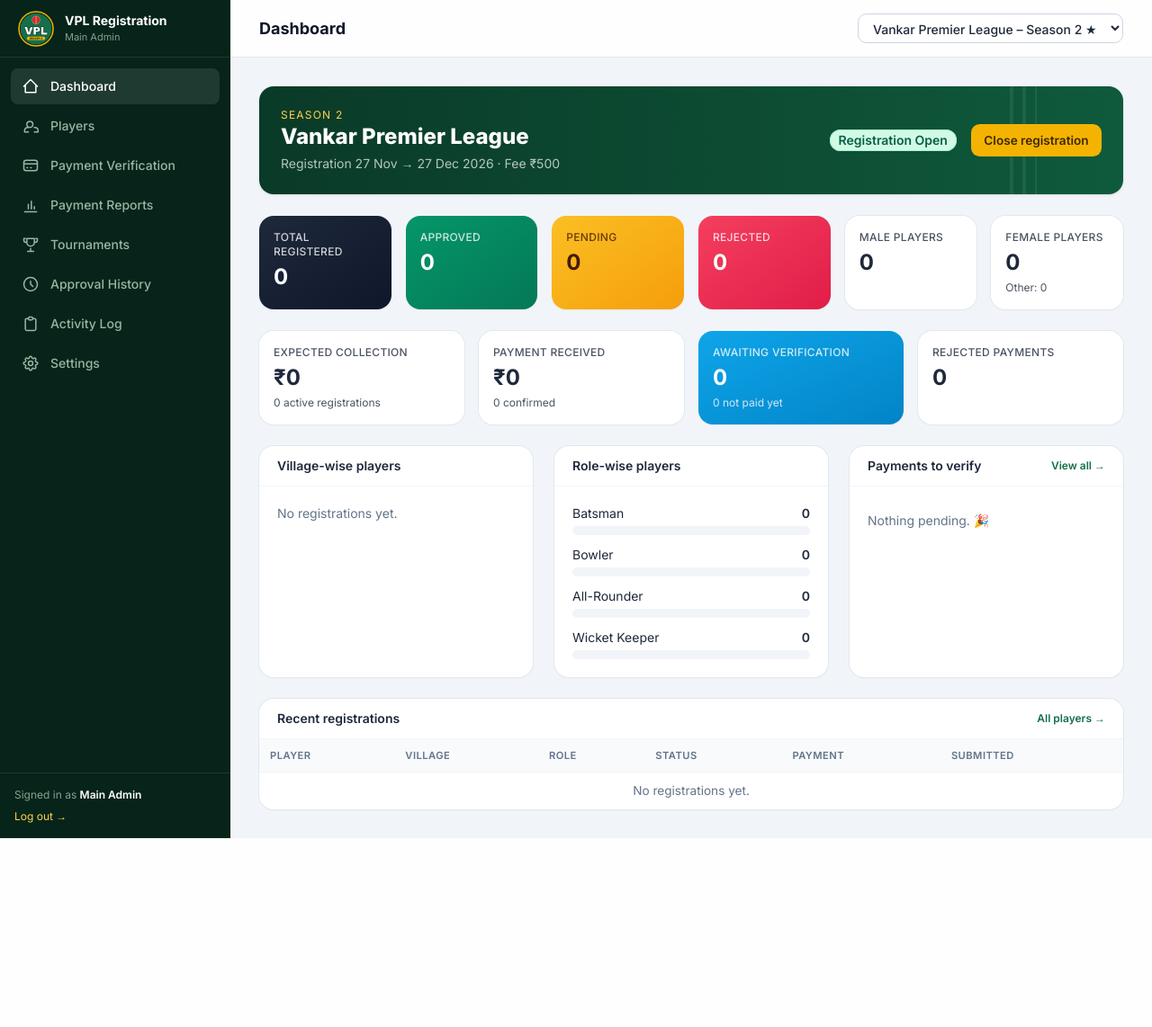
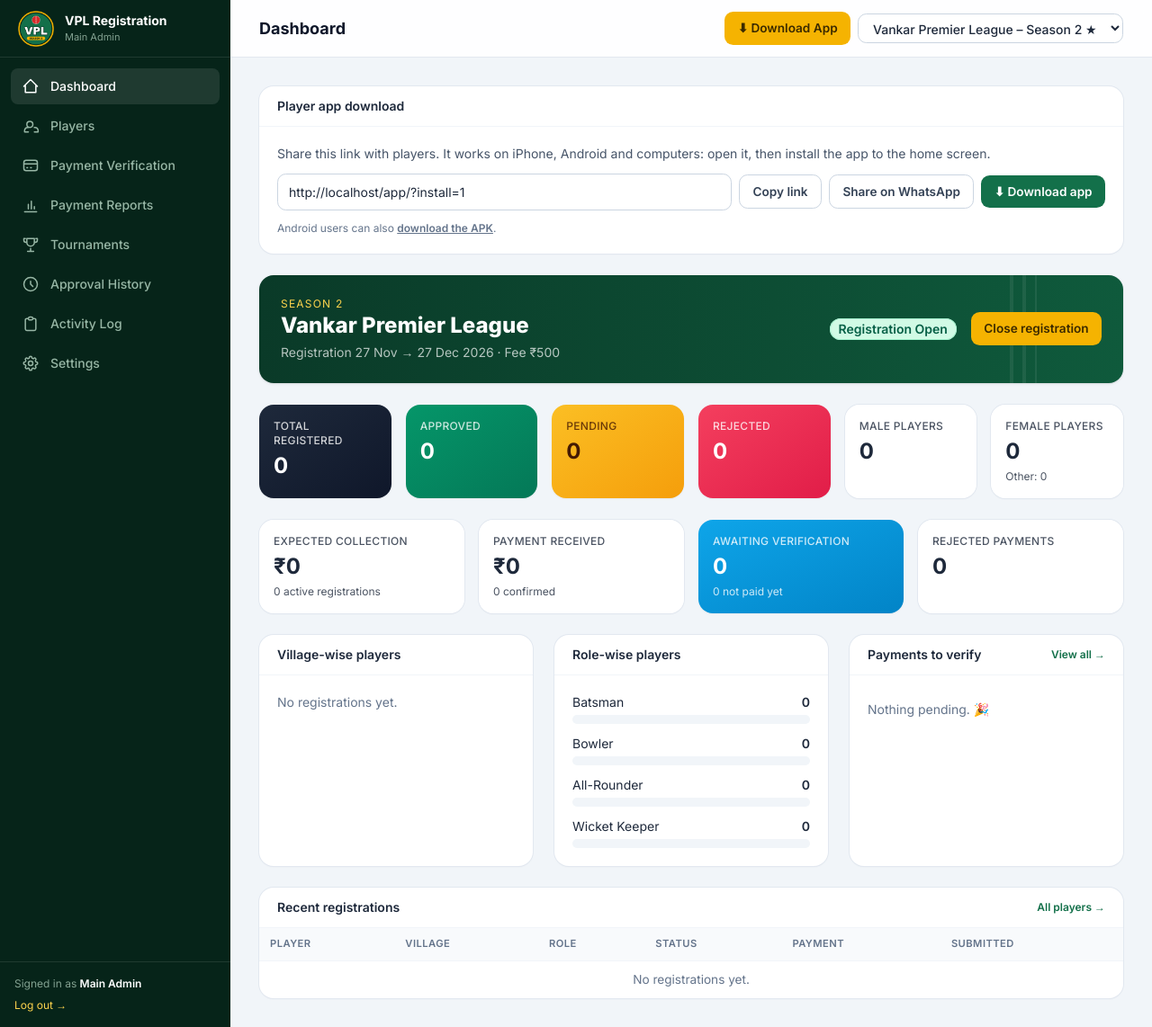
Before and after one commit to rkgupta-rajiv/vpl-admin, a Laravel app: page /admin in a window 1280 px wide. Shown: the whole page at 90% size. Before the commit the page ends 932 px from the top, so only its background shows below. Run offline with Laravel 12, Linux system fonts and the light colour scheme; a user stored in the database is signed in; data comes from the database, SQL or seed files in the repository; data that the repository does not hold is empty; some libraries are stand-ins or nearby versions.

Commit message:
Admin: Download App button and shareable PWA link on dashboard

```diff
--- a/resources/views/admin/dashboard.blade.php
+++ b/resources/views/admin/dashboard.blade.php
@@ -2,6 +2,17 @@
 @section('title', 'Dashboard')
 @php use App\Models\Player; $inr = fn($v) => '₹'.number_format($v, 0); @endphp
 @section('content')
+@php $appLink = url('app').'/?install=1'; @endphp
+<x-card title="Player app download">
+    <p class="mb-3 text-sm text-slate-600">Share this link with players. It works on iPhone, Android and computers: open it, then install the app to the home screen.</p>
+    <div class="flex flex-wrap items-center gap-2">
+        <input id="app-link" value="{{ $appLink }}" readonly class="field !w-auto min-w-0 flex-1" onclick="this.select()">
+        <button type="button" class="btn btn-light" onclick="var b=this,i=document.getElementById('app-link');i.select();(navigator.clipboard?navigator.clipboard.writeText(i.value):Promise.resolve(document.execCommand('copy'))).then(function(){b.textContent='Copied ✓'})">Copy link</button>
+        <a href="https://wa.me/?text={{ rawurlencode('Install the VPL player app: '.$appLink) }}" target="_blank" rel="noopener" class="btn btn-light">Share on WhatsApp</a>
+        <a href="{{ $appLink }}" target="_blank" rel="noopener" class="btn btn-primary">⬇ Download app</a>
+    </div>
+    <p class="mt-3 text-xs text-slate-500">Android users can also <a class="font-semibold underline" href="https://github.com/rkgupta-rajiv/vpl-flutter/releases/download/latest/vpl-player.apk">download the APK</a>.</p>
+</x-card>
 @if($t)
 <div class="relative overflow-hidden rounded-2xl bg-gradient-to-r from-pitch-900 to-pitch-700 p-6 text-white shadow">
     <div class="seam absolute inset-y-0 right-24 w-10 opacity-60"></div>
--- a/resources/views/layouts/admin.blade.php
+++ b/resources/views/layouts/admin.blade.php
@@ -75,6 +75,7 @@
             </button>
             <h1 class="truncate text-lg font-bold text-slate-900">@yield('title', 'Dashboard')</h1>
             <div class="ml-auto flex items-center gap-2">
+                <a href="{{ url('app') }}/?install=1" target="_blank" rel="noopener" class="btn btn-gold whitespace-nowrap" title="Install the player app (PWA)">⬇ Download App</a>
                 @if($allT->count())
                 <form method="POST" action="{{ route('admin.switch-tournament') }}">
                     @csrf
```
Also changed, not shown: 1 other file.
